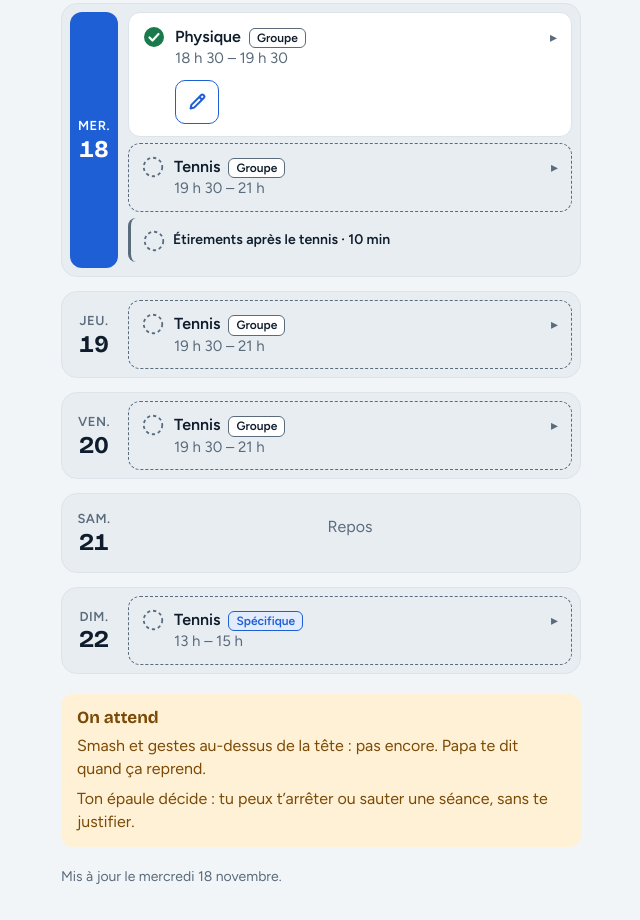
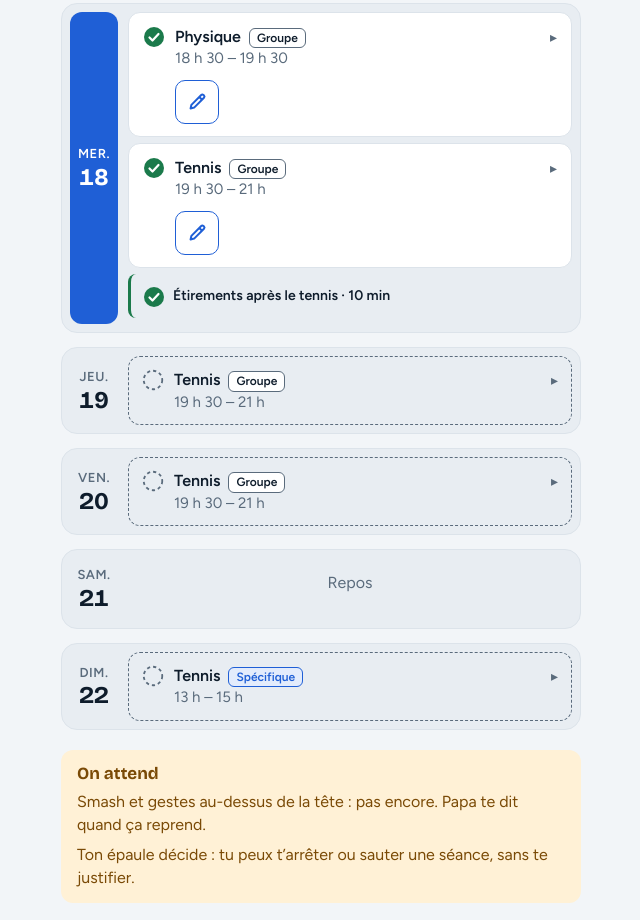
Before and after one commit to mhaddouk2026/ma-semaine-k7q2x9, a plain HTML site: page index.html in a window 1280 px wide. Shown: the part 801-1721 px from the top of the page, without its empty margins (319-959 px from the left). Drawn offline with nearby package versions, Linux system fonts and the light colour scheme.

Commit message:
Ma semaine : mise à jour automatique (tennis-coaching bf99f8e)

```diff
--- a/index.html
+++ b/index.html
@@ -278,7 +278,7 @@ const WEEKS = [
     days: [
       [S('physique', 'groupe', '18:30', '19:30', DONE, 'ok', null, '6706687412275476862'), S('tennis', 'groupe', '19:30', '21:00', DONE, 'ok', null, '6706687982274076206', null, 'entier')],
       [S('mental', null, '18:30', '19:30', PLAN), S('tennis', 'groupe', '19:30', '21:00', PLAN, null, null, null, 'entier', 'entier')],
-      [S('physique', 'groupe', '18:30', '19:30', DONE, 'ok', null, '6708424345869043267'), S('tennis', 'groupe', '19:30', '21:00', PLAN)],
+      [S('physique', 'groupe', '18:30', '19:30', DONE, 'ok', null, '6708424345869043267'), S('tennis', 'groupe', '19:30', '21:00', DONE, 'ok', null, '6708424755864235876', null, 'entier')],
       [S('tennis', 'groupe', '19:30', '21:00', PLAN)],
       [S('tennis', 'groupe', '19:30', '21:00', PLAN)], [], [S('tennis', 'spécifique', '13:00', '15:00', PLAN, null, null, null, null, null, 'Hassen')]
     ] }
```
